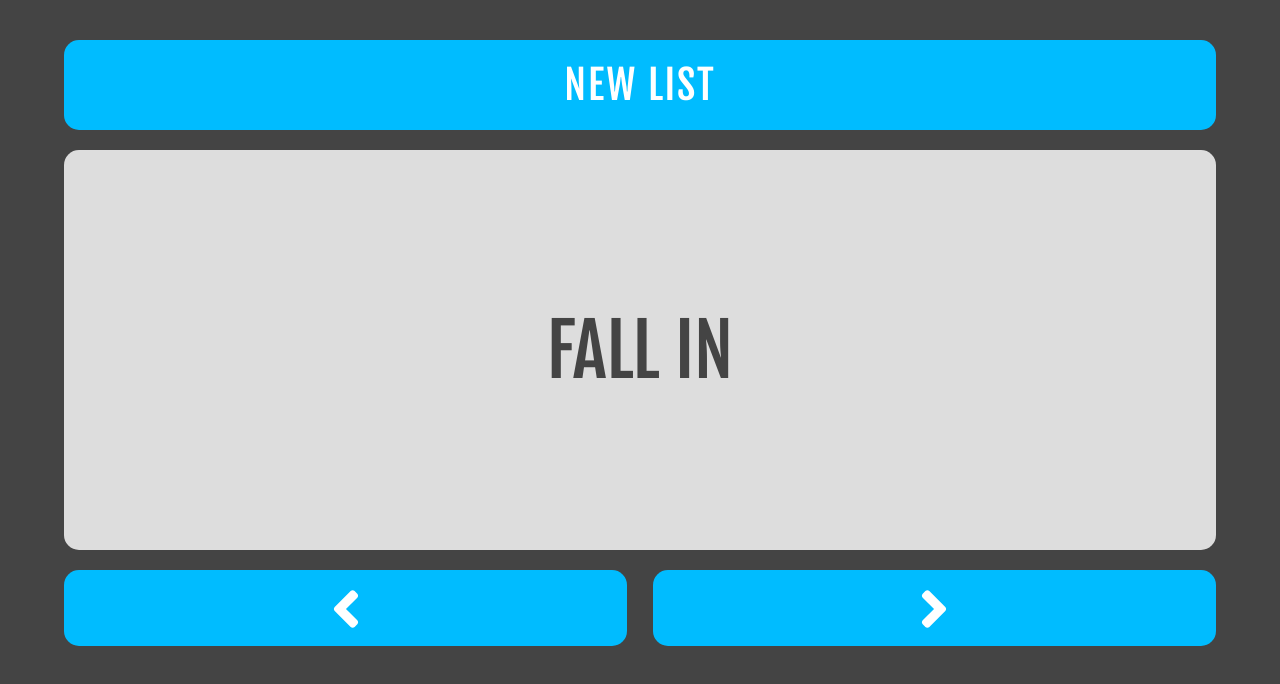
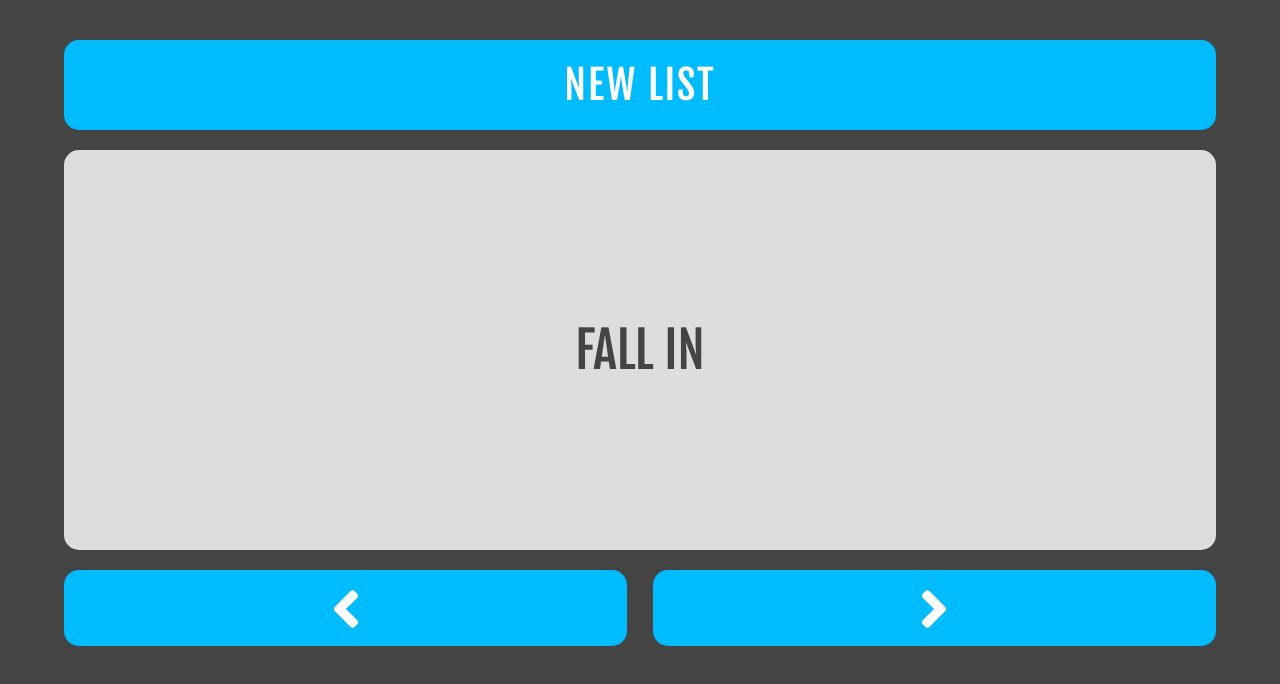
Before and after one commit to LegMuscleCramp/basic-commands-list-generator, a plain HTML site: page index.html in a window 1280 px wide. Both pictures are taken after a click on the button "NEW LIST". Drawn offline with nearby package versions, Linux system fonts and the light colour scheme.

Commit message:
Add files via upload

```diff
--- a/scripts.js
+++ b/scripts.js
@@ -35,7 +35,7 @@ $(document).ready(function(){
 
   // generates basic list on click and displays first command (fall in)
   $("#new-list-button").on("click",function(){
-    document.getElementById("current-command").style.fontSize = "72px";
+    document.getElementById("current-command").style.fontSize = "50px";
     shuffle(randomBasicCommands);
     generatedList = randomBasicCommands.slice(0,9);
     var randomEyesRight = getRandomInt(generatedList.length);
--- a/style.css
+++ b/style.css
@@ -63,7 +63,7 @@ body {
   margin: 0;
   font-family: 'Fjalla One';
   border-radius: 15px;
-  font-size: 32px;
+  font-size: 20px;
   padding: 0 25px;
   text-align: center;
 }
```
